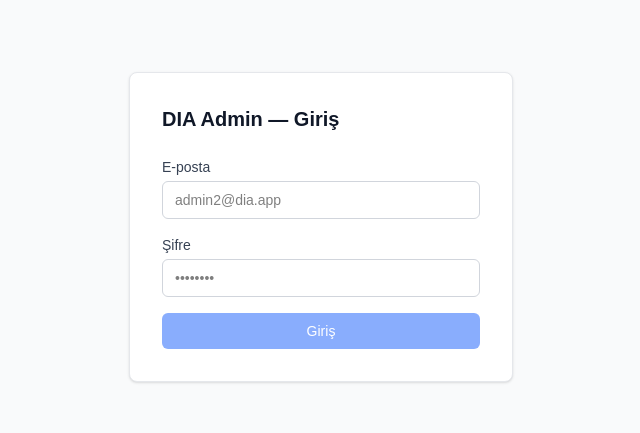
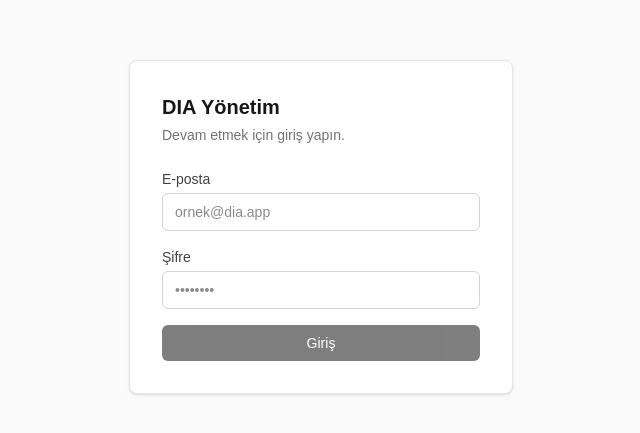
Before and after one commit to BeratTansu/daily-islamic-art, a Next.js app in the folder apps/web/: page /login in a window 1280 px wide. Shown: the part 173-606 px from the top of the page, without its empty margins (319-959 px from the left). Built offline with nearby package versions, Linux system fonts and the light colour scheme; no server answers.

Commit message:
style: update login page styles for improved UI consistency and accessibility

```diff
--- a/apps/web/src/app/login/page.tsx
+++ b/apps/web/src/app/login/page.tsx
@@ -35,13 +35,16 @@ export default function LoginPage() {
   }
 
   return (
-    <div className="min-h-screen flex items-center justify-center bg-gray-50">
-      <div className="w-full max-w-sm bg-white p-8 rounded-lg shadow-sm border border-gray-200">
-        <h1 className="text-xl font-semibold mb-6 text-gray-900">DIA Admin — Giriş</h1>
+    <div className="flex min-h-screen items-center justify-center bg-neutral-50 px-4">
+      <div className="w-full max-w-sm rounded-lg border border-neutral-200 bg-white p-8 shadow-sm">
+        <div className="mb-6">
+          <h1 className="text-xl font-semibold text-neutral-900">DIA Yönetim</h1>
+          <p className="mt-1 text-sm text-neutral-500">Devam etmek için giriş yapın.</p>
+        </div>
 
         <div className="space-y-4">
           <div>
-            <label htmlFor="email" className="block text-sm font-medium text-gray-700 mb-1">
+            <label htmlFor="email" className="mb-1 block text-sm font-medium text-neutral-700">
               E-posta
             </label>
             <input
@@ -52,13 +55,13 @@ export default function LoginPage() {
               value={email}
               onChange={(e) => setEmail(e.target.value)}
               onKeyDown={(e) => e.key === 'Enter' && handleSubmit()}
-              className="w-full px-3 py-2 border border-gray-300 rounded-md text-sm text-black bg-white focus:outline-none focus:ring-2 focus:ring-blue-500"
-              placeholder="admin2@dia.app"
+              className="w-full rounded-md border border-neutral-300 bg-white px-3 py-2 text-sm text-neutral-900 focus:border-neutral-900 focus:outline-none focus:ring-1 focus:ring-neutral-900"
+              placeholder="ornek@dia.app"
             />
           </div>
 
           <div>
-            <label htmlFor="password" className="block text-sm font-medium text-gray-700 mb-1">
+            <label htmlFor="password" className="mb-1 block text-sm font-medium text-neutral-700">
               Şifre
             </label>
             <input
@@ -69,13 +72,13 @@ export default function LoginPage() {
               value={password}
               onChange={(e) => setPassword(e.target.value)}
               onKeyDown={(e) => e.key === 'Enter' && handleSubmit()}
-              className="w-full px-3 py-2 border border-gray-300 rounded-md text-sm text-black bg-white focus:outline-none focus:ring-2 focus:ring-blue-500"
+              className="w-full rounded-md border border-neutral-300 bg-white px-3 py-2 text-sm text-neutral-900 focus:border-neutral-900 focus:outline-none focus:ring-1 focus:ring-neutral-900"
               placeholder="••••••••"
             />
           </div>
 
           {error && (
-            <p className="text-sm text-red-600 bg-red-50 border border-red-200 rounded-md px-3 py-2">
+            <p className="rounded-md border border-red-200 bg-red-50 px-3 py-2 text-sm text-red-600">
               {error}
             </p>
           )}
@@ -83,9 +86,9 @@ export default function LoginPage() {
           <button
             onClick={handleSubmit}
             disabled={loading || !email || !password}
-            className="w-full bg-blue-600 text-white py-2 rounded-md text-sm font-medium hover:bg-blue-700 disabled:opacity-50 disabled:cursor-not-allowed"
+            className="w-full rounded-md bg-black py-2 text-sm font-medium text-white hover:bg-neutral-800 disabled:cursor-not-allowed disabled:opacity-50"
           >
-            {loading ? 'Giriş yapılıyor...' : 'Giriş'}
+            {loading ? 'Giriş yapılıyor…' : 'Giriş'}
           </button>
         </div>
       </div>
```
